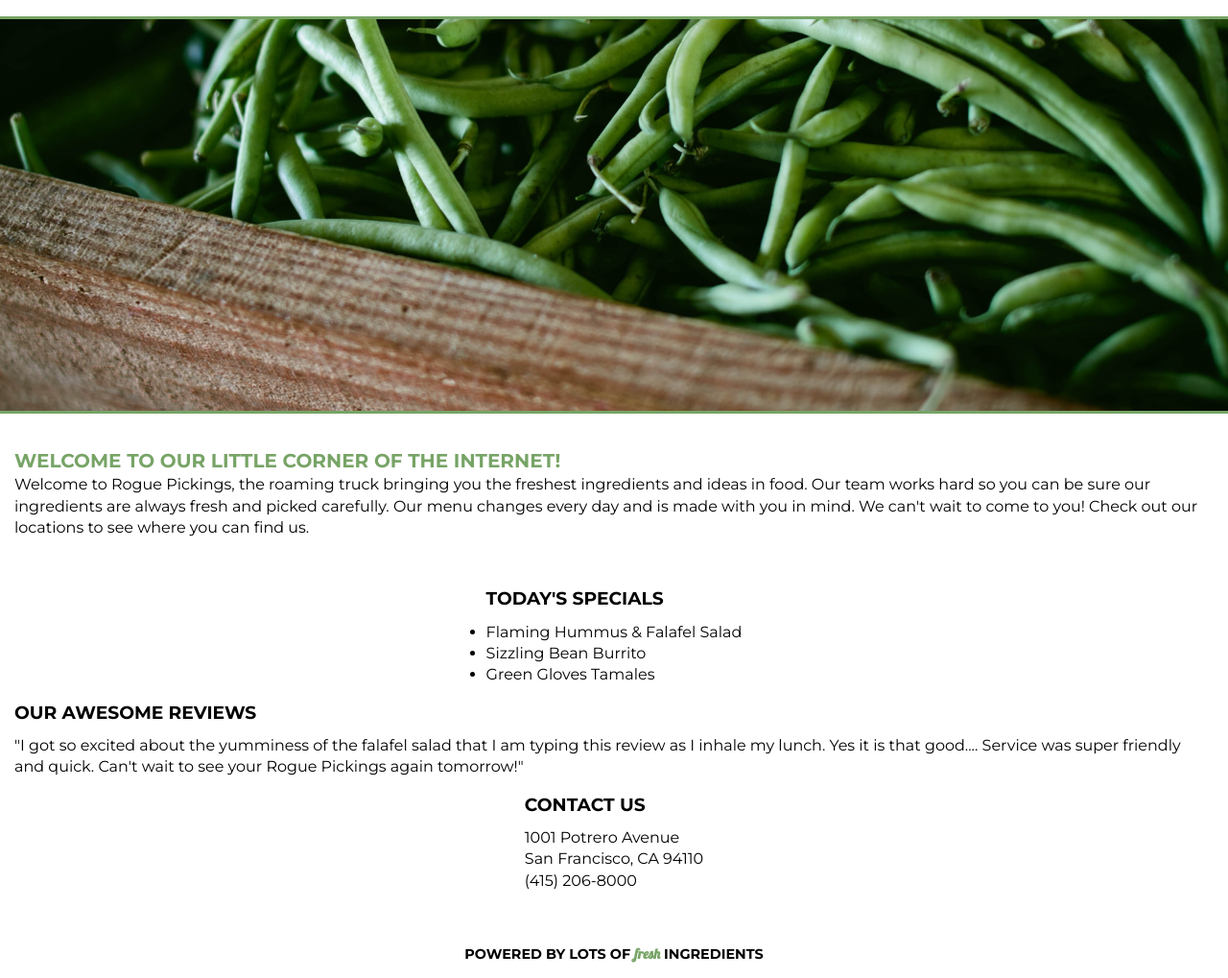
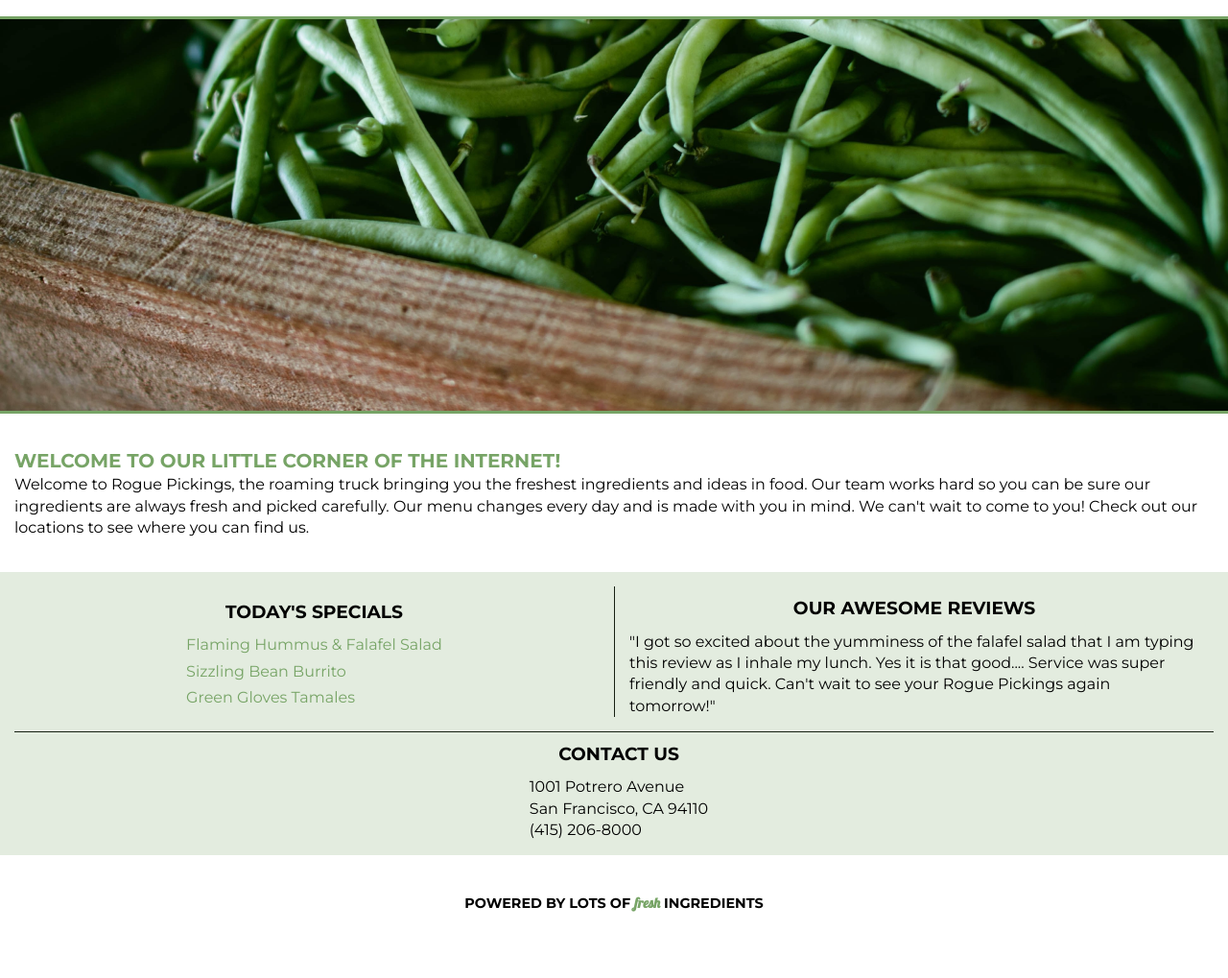
Before and after one commit to jenfiddcodes/roguepickings2019, a plain HTML site: page index.html in a window 1280 px wide. Shown: the part 72-1091 px from the top of the page at 96% size. After the commit the page ends 1039 px from the top, so only its background shows below. Drawn offline with Linux system fonts and the light colour scheme.

Commit message:
built up the tablet media query

```diff
--- a/css/main.css
+++ b/css/main.css
@@ -117,6 +117,8 @@ body{
 
 /* =======MOBILE FIRST======================*/
 
+
+/* =======HEADER==========*/
 header{
   display: flex;
   justify-content: center;
@@ -143,6 +145,7 @@ nav ul li{
   padding-bottom: 10px;
   list-style-type: none;
   text-transform: uppercase;
+  text-align: center;
 }
 
   nav ul li a{
@@ -164,6 +167,7 @@ img {
   border-bottom: 3px solid #77a466;
 }
 
+/* =======WELCOME==========*/
 .welcome {
   margin-bottom: 20px;
   padding: 15px;
@@ -174,8 +178,9 @@ img {
   text-transform: uppercase;
 }
 
-
+/* =======INFORMATION ==========*/
 .information {
+  background-color: #e3ecdf;
   display: flex;
   flex-flow: column wrap;
   justify-content: center;
@@ -186,17 +191,33 @@ img {
 .specials h3, .reviews h3, .contact h3 {
   font-weight: bold;
   text-transform: uppercase;
+  padding-top: 10px;
   padding-bottom: 10px;
+  text-align: left;
 }
 
-.reviews, .contact {
-  margin-top: 15px;
+.specials, .reviews, .contact {
+  display: flex;
+  align-items: center;
+  justify-content: center;
+  flex-direction: column;
+  width: 100%;
+}
+.specials ul li {
+  color: #77a466;
+  text-decoration: none;
+  list-style-type: none;
+  padding-bottom: 5px;
 }
 
-.reviews, .contact {
-  margin-top: 15px;
+.reviews {
+    border-top: 1px solid #172013;
+    border-bottom: 1px solid #172013;
+    padding-bottom: 10px;
 }
 
+
+/* =======FOOTER==========*/
 footer {
   display: flex;
   justify-content: center;
@@ -301,6 +322,47 @@ footer {
 /* =======TABLET SIZE======================*/
 @media (min-width: 768px) {
 
+  header h1{
+    font-size: 2.5em;
+  }
+
+  nav ul li{
+    display: inline;
+    padding-left: 10px;
+  }
+
+  .information {
+    height: auto;
+    flex-flow: row wrap;
+  }
+
+  .specials, .reviews, .contact {
+    border-top: none;
+    justify-content: center;
+    align-items: center;
+
+  }
+
+  .specials, .reviews {
+    flex-basis: 50%;
+  }
+
+  .reviews {
+    border-left: 0.5px solid  #172013;
+    padding: 0 15px;
+    border-bottom: none;
+    border-top: none;
+  }
+
+
+  .contact {
+    margin-top: 15px;
+    background-color: #e3ecdf;
+    border-top: 0.5px solid #172013;
+    padding-left: 10px;
+    flex-basis: 100%;
+  }
+
 }
 
 /* =======DESKTOP SIZE======================*/
@@ -331,11 +393,8 @@ footer {
   }
   nav ul li{
     color: #77a466;
-    display: inline;
     font-weight: bold;
     font-size: 0.875em;
-    padding-left: 10px;
-    text-decoration: none;
     text-transform: uppercase;
   }
 
```
